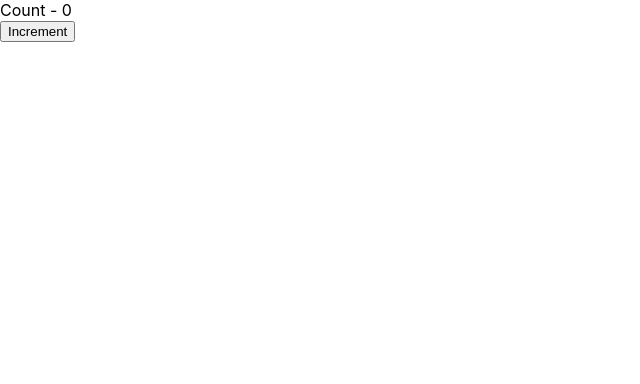
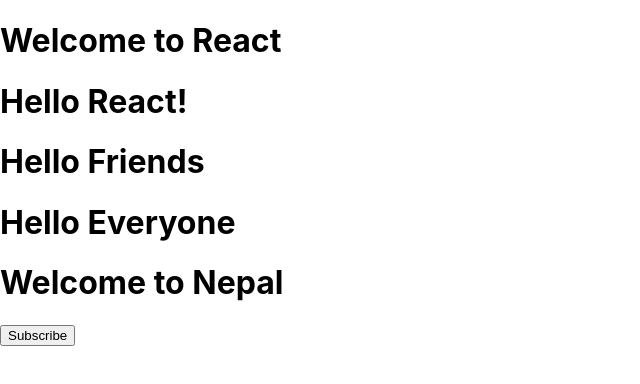
Before and after one commit to Sabieena/ReactProjects, a React (Create React App) app in the folder helloworld/: page / in a window 1280 px wide. Shown: the top 384 px of the page, without its empty margins (0-640 px from the left). Built offline with nearby package versions, Linux system fonts and the light colour scheme.

Commit message:
destructuring  props in parameter

```diff
--- a/helloworld/src/App.js
+++ b/helloworld/src/App.js
@@ -11,13 +11,13 @@
   render(){
     return(
       <div className="App">
-        <Counter />
+        {/* <Counter /> */}
 
-        {/* <Welcome/>
+        <Welcome/>
         <Greet/>
         <Hello name=" Friends "/>
         <Hello name=" Everyone "/>
-        <Message /> */}
+        <Message />
 
       </div>
     )
--- a/helloworld/src/component/Hello.js
+++ b/helloworld/src/component/Hello.js
@@ -1,7 +1,7 @@
 import React from 'react';
 
-const Hello = (props) => {
-return <h1> Hello { props.name }</h1>
+const Hello = ({name}) => {
+return <h1> Hello { name }</h1>
 }
 
 export default Hello;
```
